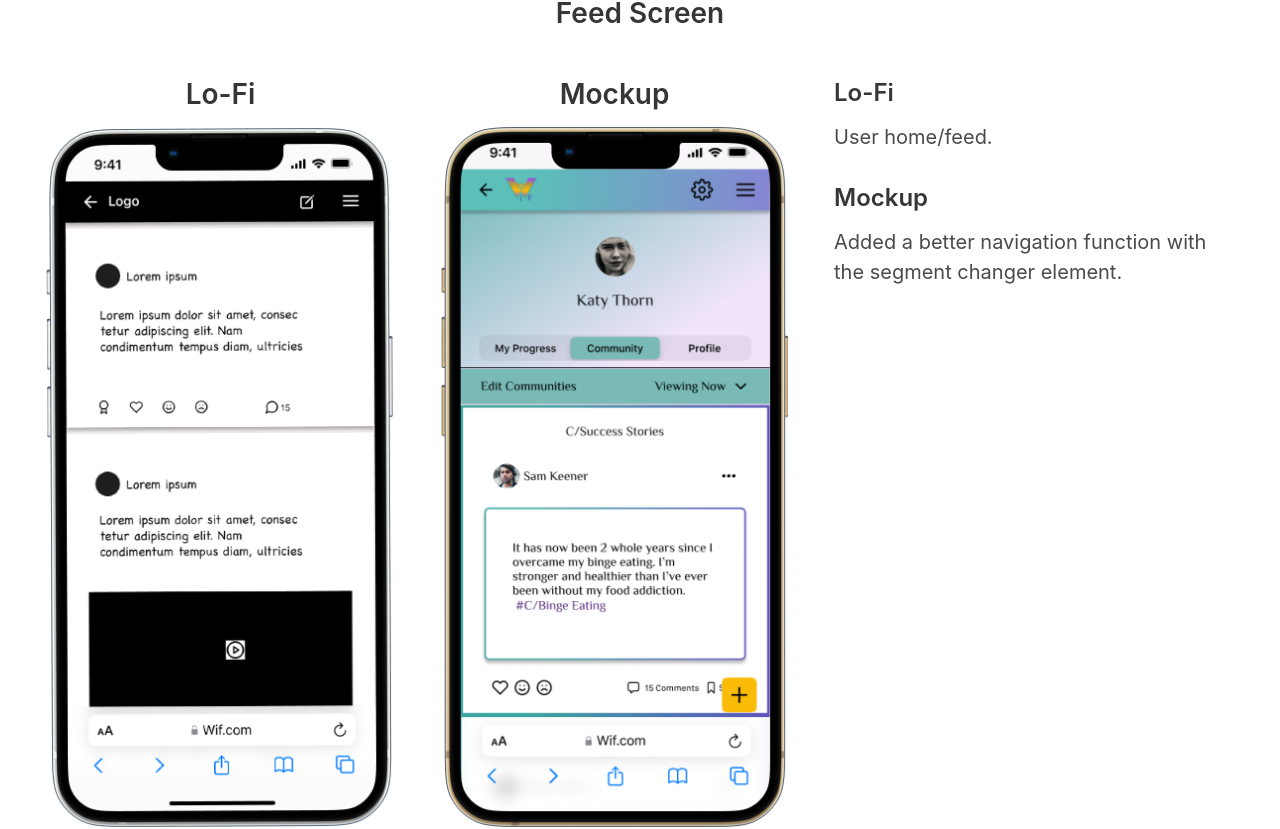
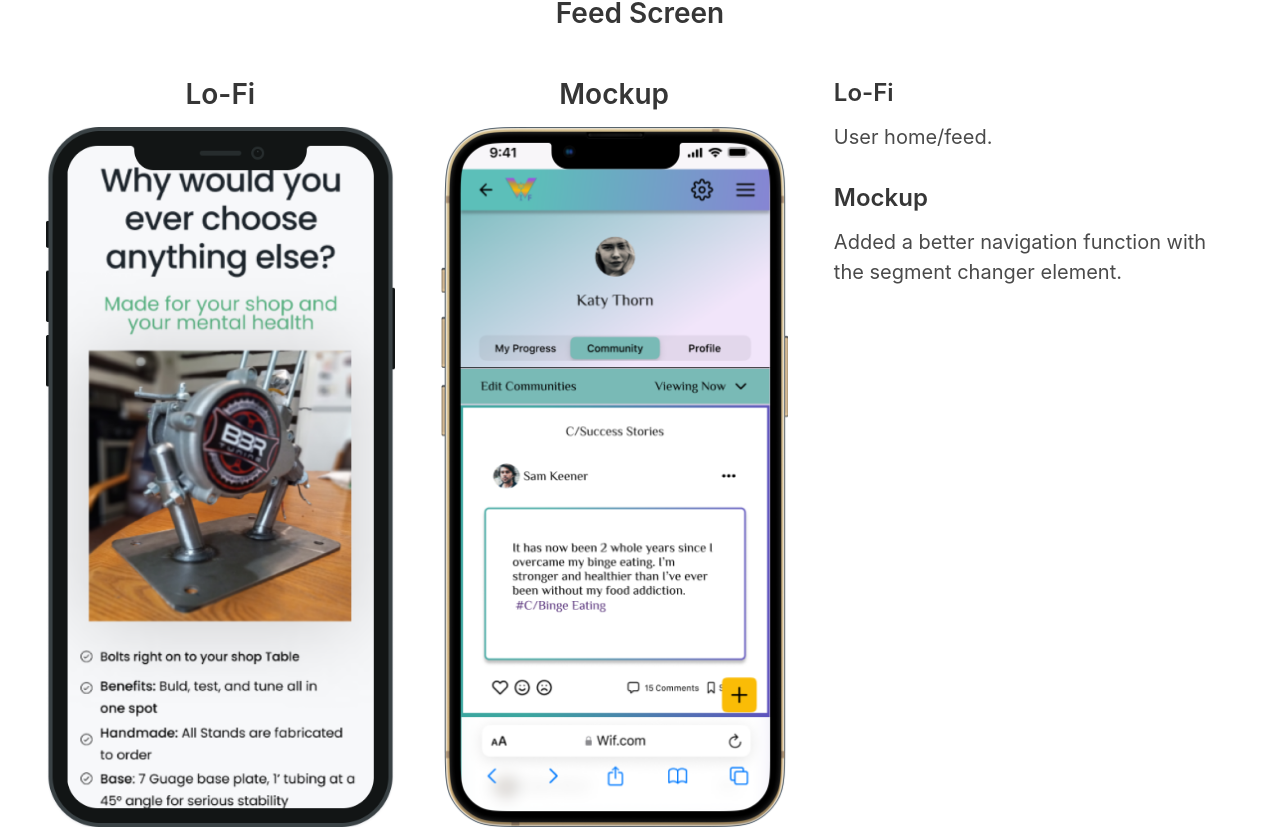
Before and after one commit to Morticia007/bulma-portfolio, a React (Create React App) app: page /ere in a window 1280 px wide. Shown: the part 10520-11349 px from the top of the page. Built offline with nearby package versions, Linux system fonts and the light colour scheme.

Commit message:
Add HomeCTA3

```diff
--- a/src/ERE.js
+++ b/src/ERE.js
@@ -4,6 +4,7 @@ import Cards from './Cards';
 import { v4 as uuidv4 } from 'uuid';
 import Home from './assets/home.png';
 import HomeCTA2 from './assets/home-cta-2.png';
+import HomeCTA3 from './assets/home-cta-3.png';
 import Splash2 from './assets/splash-2.png';
 import RightHand from './assets/right-hand-color.png';
 import DeviceMashups from './assets/Device Mashups.png';
@@ -349,7 +350,7 @@ function ERE() {
                     style={{ maxHeight: 700 }}
                     alt='project 5'
                     height='500'
-                    src={FeedLoFi}
+                    src={HomeCTA3}
                   />
                 </div>
                 <div>
```
Also changed, not shown: src/assets/home-cta-3.png (added).
